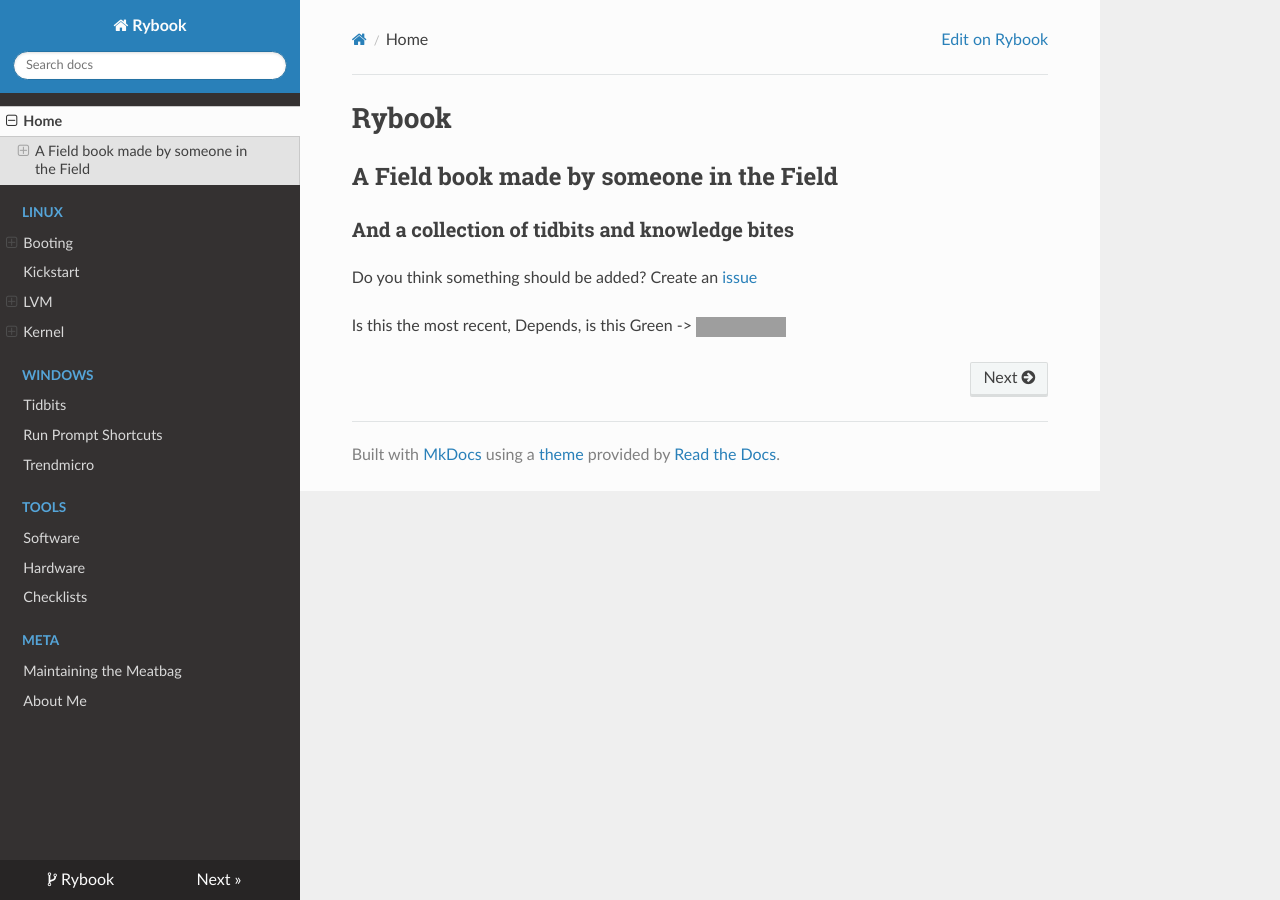
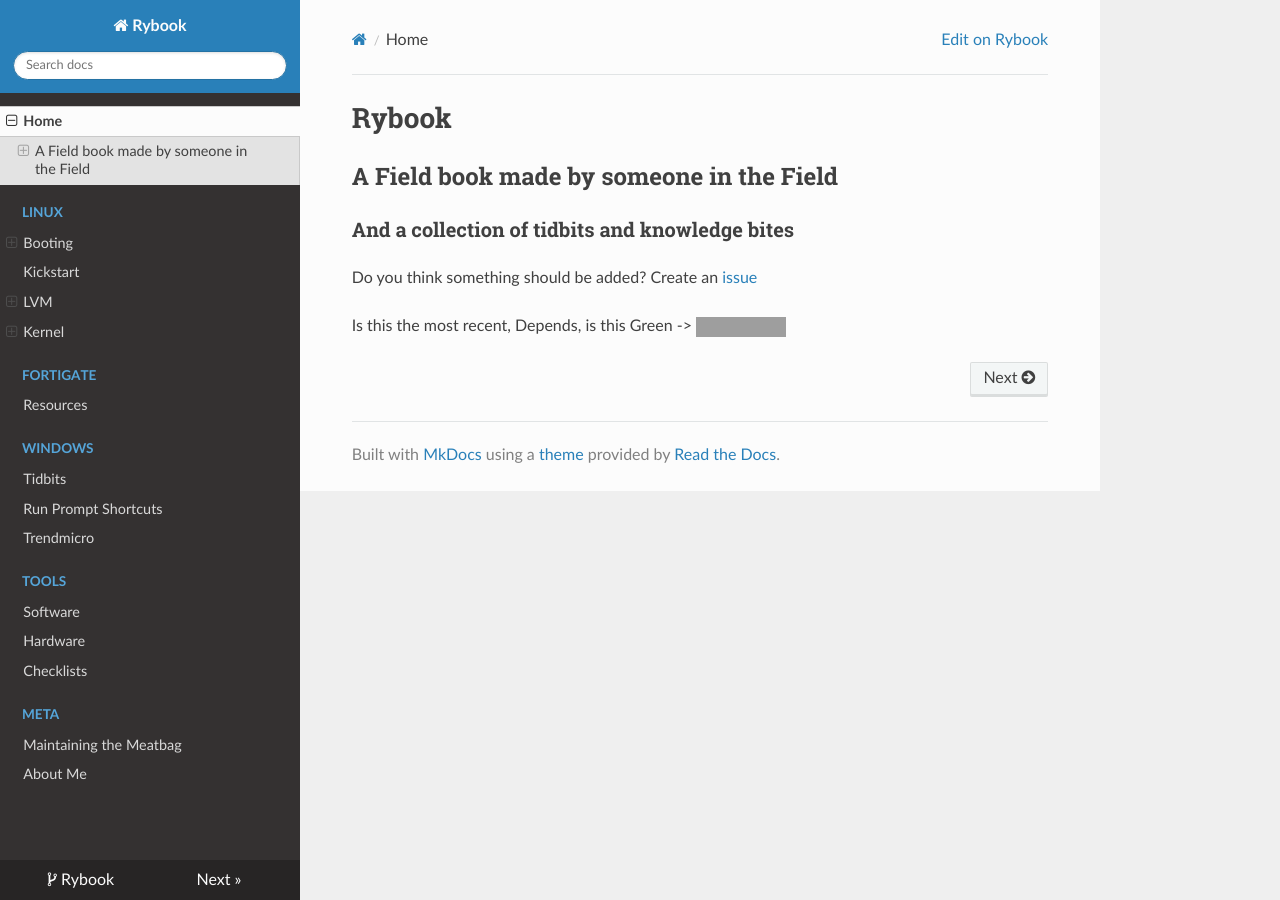
Before and after one commit to rwaltr/rybook, an MkDocs documentation site: the page built from docs/index.md, in a window 1280 px wide. Built offline with MkDocs 1.6.1, drawn with Linux system fonts in a browser that asks for light colours; nearby versions of some CDN libraries; grey boxes are pictures that could not be loaded.

```diff
--- a/mkdocs.yml
+++ b/mkdocs.yml
@@ -17,6 +17,8 @@ nav:
         - LVM Caching: linux/lvm/lvmcache.md
       - Kernel:
         - NCQ: linux/kernel/NCQ.md
+    - Fortigate:
+        - Resources: fortigate/resources.md
     - Windows:
       - Tidbits: windows/tidbits.md
       - Run Prompt Shortcuts: windows/shortcuts.md
```
Also changed, not shown: docs/fortigate/resources.md (added, +3 -0 lines).
